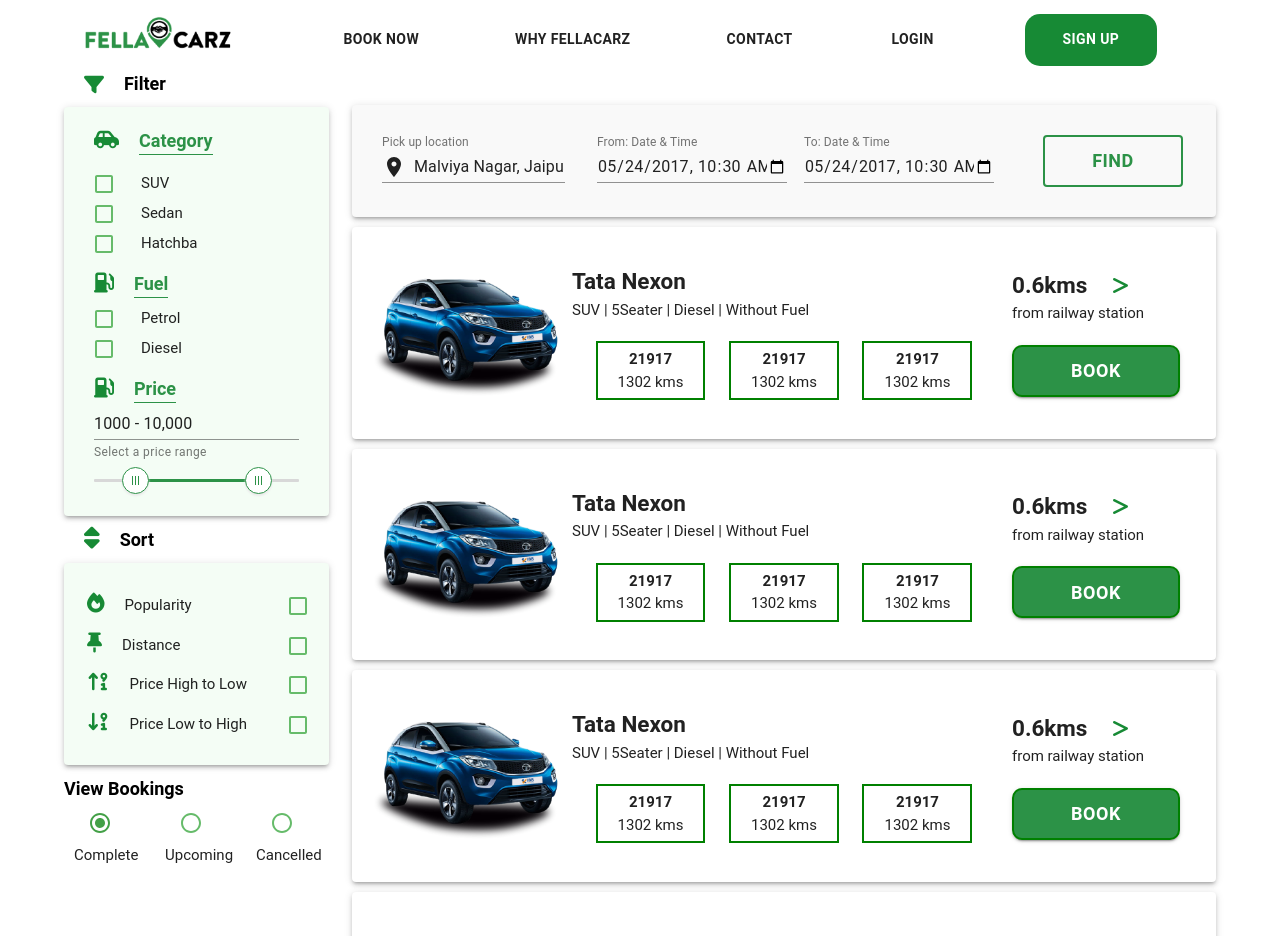
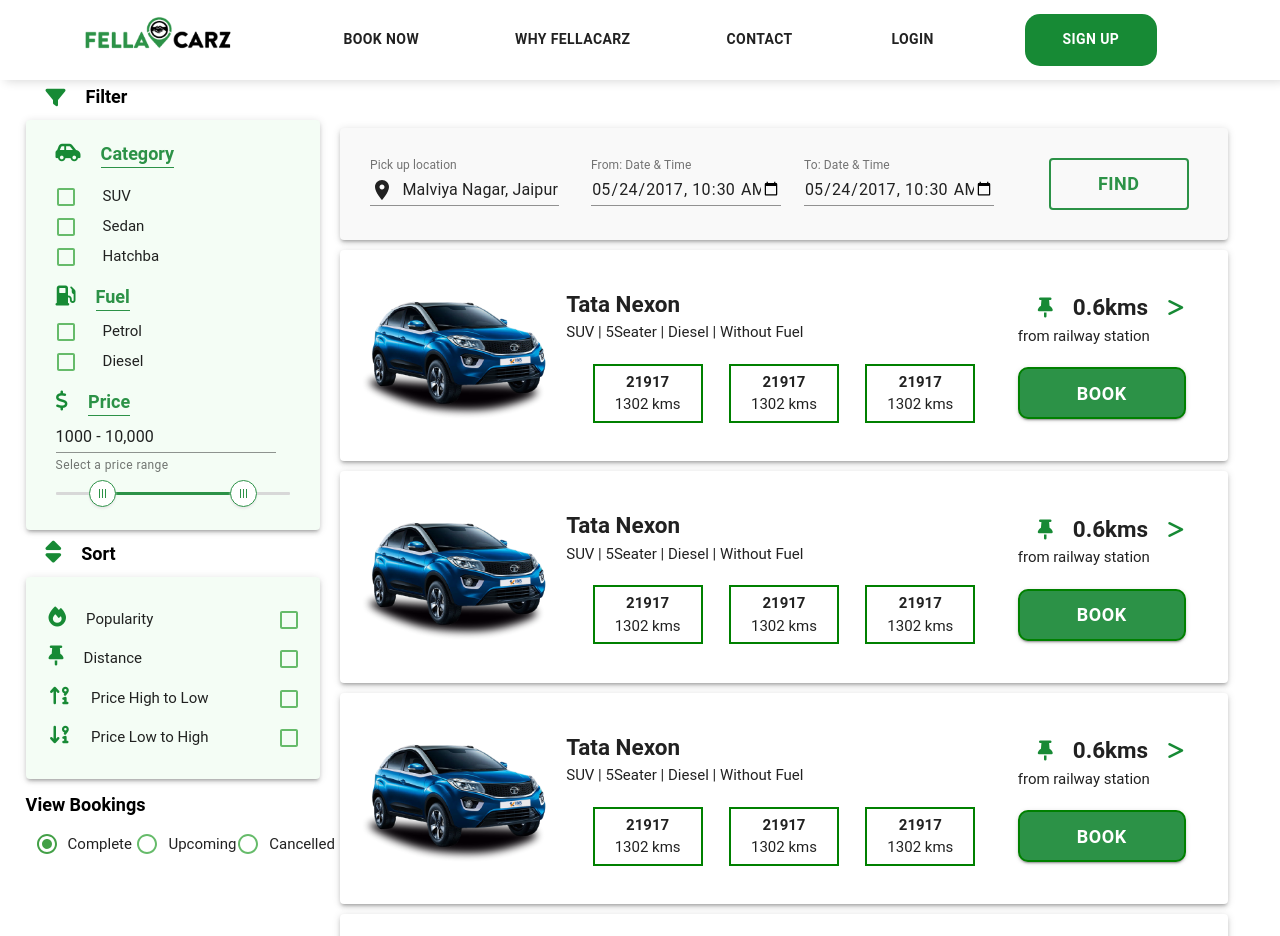
Before and after one commit to siddhantsahare/fellacarz-frontend, a React (Create React App) app: page /find in a window 1280 px wide. Shown: the top 936 px of the page. Built offline with nearby package versions, Linux system fonts and the light colour scheme.

Commit message:
Added fixed footerand filter, sort and booking area

```diff
--- a/src/App.js
+++ b/src/App.js
@@ -12,6 +12,10 @@
     <Router>
       <div className="App">
         <Navbar />
+        <br />
+        <br />
+        <br />
+
         <div class="container">
           <Switch>
             <Route exact path="/" component={Home} />
--- a/src/components/bookingPage/Cars.js
+++ b/src/components/bookingPage/Cars.js
@@ -127,7 +127,9 @@
             </Grid>
             <Grid item lg={3} md={3}>
               <h2>
-                0.6kms <i class="fas fa-greater-than"></i>
+                <i class="fas fa-thumbtack"></i>
+                0.6kms
+                <i class="fas fa-greater-than"></i>
               </h2>
               <p>from railway station</p>
               <Button variant="contained" className={classes.button}>
--- a/src/components/bookingPage/Filter.js
+++ b/src/components/bookingPage/Filter.js
@@ -1,5 +1,4 @@
-import React, { Fragment } from 'react';
-import FilterListIcon from '@material-ui/icons/FilterList';
+import React from 'react';
 import Paper from '@material-ui/core/Paper';
 import { makeStyles } from '@material-ui/core/styles';
 import { withStyles } from '@material-ui/core/styles';
@@ -271,7 +270,7 @@
             {/* Price */}
             <Grid item lg={12} md={12}>
               <div className={classes.prices}>
-                <i class="fas fa-gas-pump"></i>
+                <i class="fas fa-dollar-sign"></i>
                 <h4>Price</h4>
               </div>
               <div className={classes.price}>
--- a/src/components/bookingPage/Find.js
+++ b/src/components/bookingPage/Find.js
@@ -1,11 +1,10 @@
-import React, { Fragment } from 'react';
+import React from 'react';
 import Filter from './Filter';
 import Sort from './Sort';
 import ViewBookings from './ViewBookings';
 import SearchByCity from './SearchByCity';
 import { makeStyles } from '@material-ui/core/styles';
 import Cars from './Cars';
-import Grid from '@material-ui/core/Grid';
 
 const useStyles = makeStyles((theme) => ({
   gridRow: {
@@ -16,10 +15,16 @@
   },
   column1: {
     width: '23%',
+    marginLeft: '-3%',
+    marginTop: '2%',
+    position: 'fixed',
+    zIndex: '11',
   },
   column2: {
-    width: '75%',
-    marginLeft: '2%',
+    width: '77%',
+    marginLeft: '24%',
+    marginRight: '-10%',
+    zIndex: '1',
   },
 }));
 
--- a/src/components/bookingPage/SearchByCity.js
+++ b/src/components/bookingPage/SearchByCity.js
@@ -6,7 +6,6 @@
 import TextField from '@material-ui/core/TextField';
 import { green } from '@material-ui/core/colors';
 import LocationOnIcon from '@material-ui/icons/LocationOn';
-import InsertInvitationIcon from '@material-ui/icons/InsertInvitation';
 import Grid from '@material-ui/core/Grid';
 
 const useStyles = makeStyles((theme) => ({
@@ -49,7 +48,7 @@
     padding: '30px',
     width: '100%',
     backgroundColor: '#F9F9F9',
-    marginTop: '25px',
+    marginTop: '60px',
   },
 
   container: {
--- a/src/components/bookingPage/Sort.js
+++ b/src/components/bookingPage/Sort.js
@@ -1,4 +1,4 @@
-import React, { Fragment } from 'react';
+import React from 'react';
 import Paper from '@material-ui/core/Paper';
 import { makeStyles } from '@material-ui/core/styles';
 import { withStyles } from '@material-ui/core/styles';
--- a/src/components/bookingPage/ViewBookings.js
+++ b/src/components/bookingPage/ViewBookings.js
@@ -14,8 +14,8 @@
   book: {
     display: 'flex',
     flexDirection: 'row',
-    marginTop: '10px',
-    marginBottom: '0px',
+    marginTop: '12px',
+    marginBottom: '5px',
     '& > h2': {
       fontSize: '18px',
     },
@@ -35,19 +35,21 @@
       color: green[600],
     },
   },
+
+  item: {
+    display: 'flex',
+  },
   paper: {
     display: 'flex',
     flexDirection: 'row',
     alignItems: 'center',
     width: '100%',
-    backgroundColor: '#fff',
+    backgroundColor: 'transparent',
   },
   text: {
-    marginLeft: '10px',
+    marginTop: '10px',
   },
-  radio: {
-    marginLeft: '15px',
-  },
+  radio: {},
 }));
 
 const GreenRadio = withStyles({
--- a/src/components/homePage/Navbar/Navbar.css
+++ b/src/components/homePage/Navbar/Navbar.css
@@ -6,7 +6,10 @@
   width: 100%;
   padding: 20px 20px;
   font-size: 18px;
-  background-color: #fff;
+  box-shadow: 5px 1px 10px #00000029;
+  background-color: #ffffff;
+  position: fixed;
+  z-index: 10;
 }
 
 .main-nav .logo {
--- a/src/components/homePage/Navbar/Navbar.js
+++ b/src/components/homePage/Navbar/Navbar.js
@@ -5,10 +5,7 @@
 import Backdrop from '../../../../node_modules/@material-ui/core/Backdrop';
 import './Navbar.css';
 import './NavbarPopup.css';
-import {
-  withStyles,
-  fade,
-} from '../../../../node_modules/@material-ui/core/styles';
+import { withStyles } from '../../../../node_modules/@material-ui/core/styles';
 import { withTheme } from '../../../../node_modules/@material-ui/core/styles';
 import Signup from './Signup';
 import Login from './Login';
```
Also changed, not shown: 1 other file (tests, documents, lock files or other folders).
